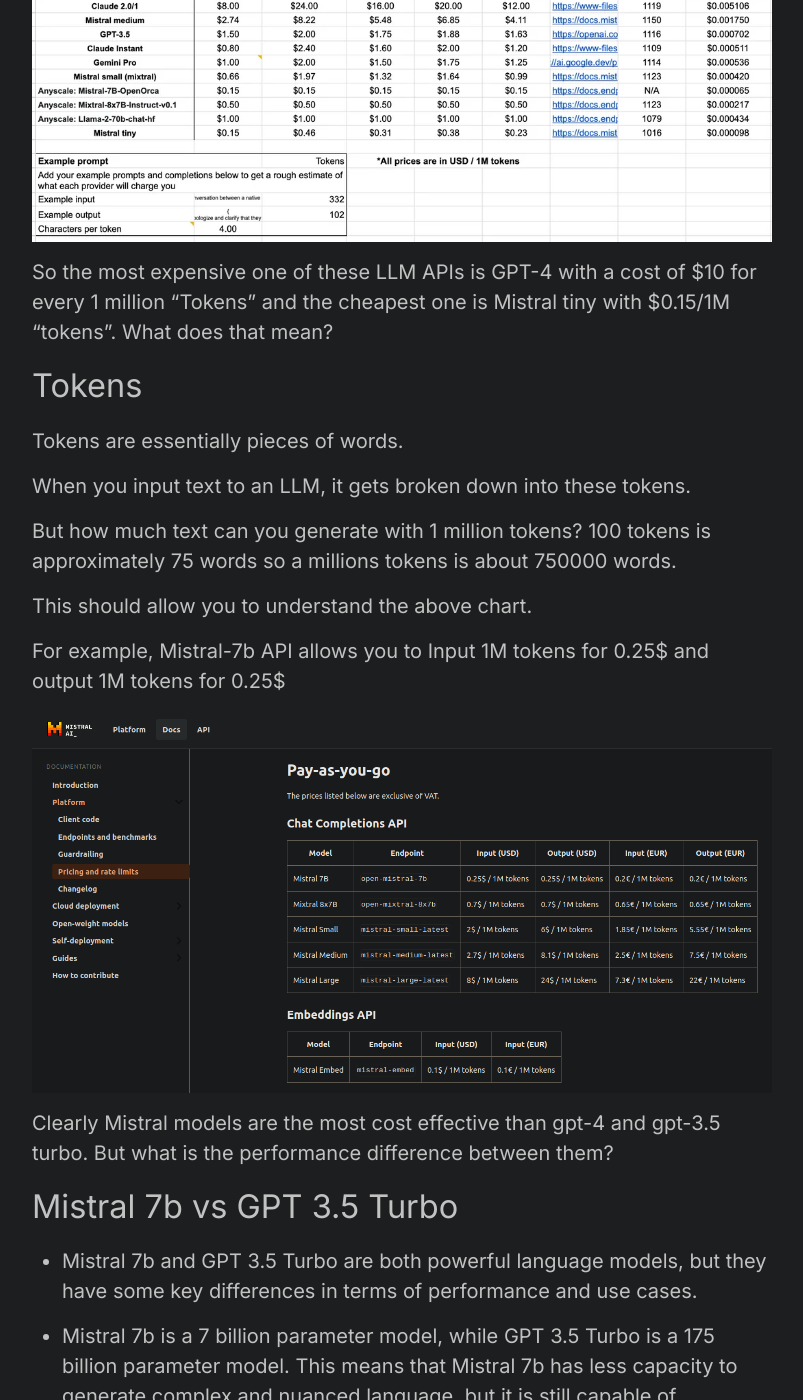
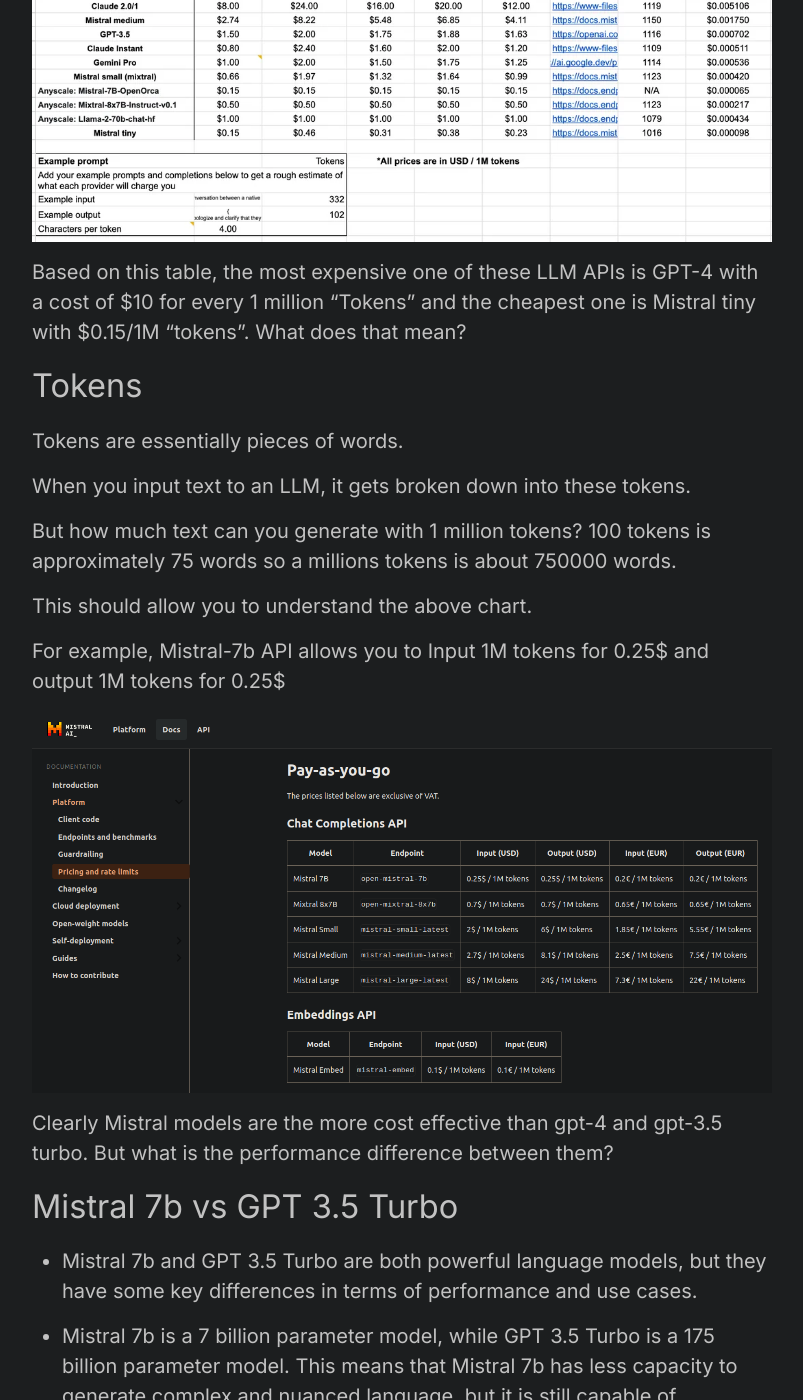
Before and after one commit to avionmission/blog, a Jekyll site: the page built from _posts/2024-03-06-mistral-vs-gpt3.md, in a window 1280 px wide and 1400 px high, scrolled down 1000 px. Shown: the whole window, without its empty margins (238-1041 px from the left). Built offline with Jekyll 4.4.1, drawn with Linux system fonts in a browser that asks for light colours; comment, search, counter and statistics services are not loaded.

Commit message:
Modify post

```diff
--- a/_posts/2024-03-06-mistral-vs-gpt3.md
+++ b/_posts/2024-03-06-mistral-vs-gpt3.md
@@ -15,7 +15,7 @@ Here's a cost comparison chart posted by [u/Mother-Ad-2559](https://www.reddit.c
 
 <img src="\blog\images\2024\cost-comparisons-between-openai-mistral-claude-and-gemini.webp?raw=true">
 
-So the most expensive one of these LLM APIs is GPT-4 with a cost of $10 for every 1 million "Tokens" and the cheapest one is Mistral tiny with $0.15/1M "tokens". What does that mean?
+Based on this table, the most expensive one of these LLM APIs is GPT-4 with a cost of $10 for every 1 million "Tokens" and the cheapest one is Mistral tiny with $0.15/1M "tokens". What does that mean?
 
 ### Tokens
 
@@ -31,7 +31,7 @@ For example, Mistral-7b API allows you to Input 1M tokens for 0.25$ and output 1
 
 <img src="\blog\images\2024\Mistral-pricing.png?raw=true">
 
-Clearly Mistral models are the most cost effective than gpt-4 and gpt-3.5 turbo. But what is the performance difference between them?
+Clearly Mistral models are the more cost effective than gpt-4 and gpt-3.5 turbo. But what is the performance difference between them?
 
 ### Mistral 7b vs GPT 3.5 Turbo
 
```
